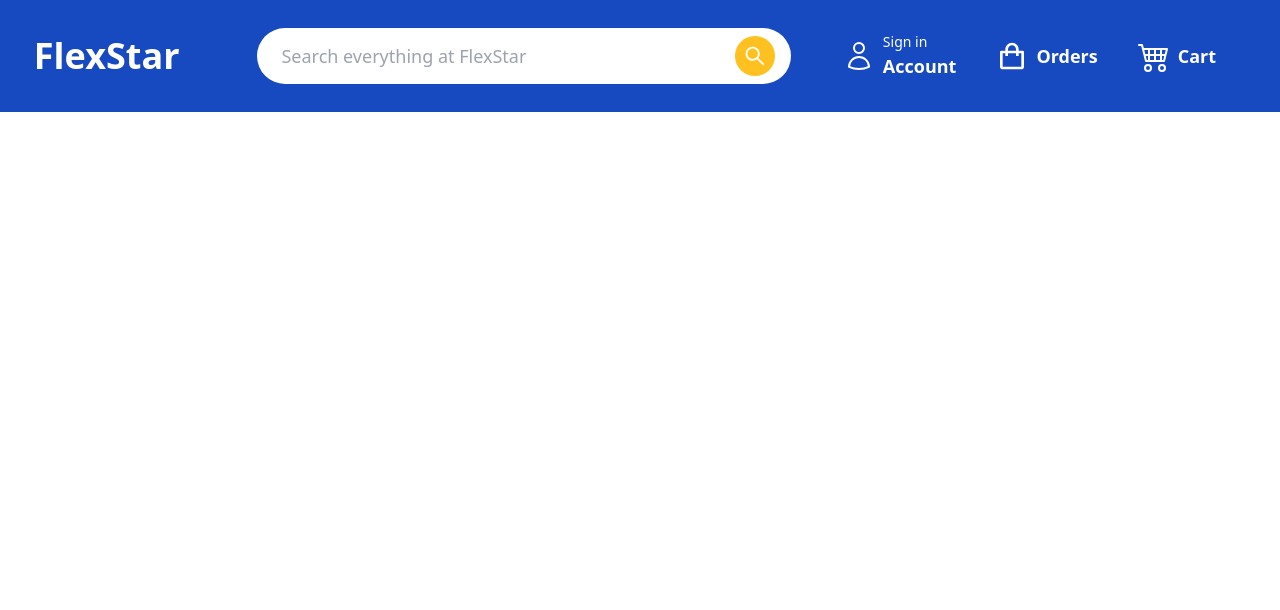
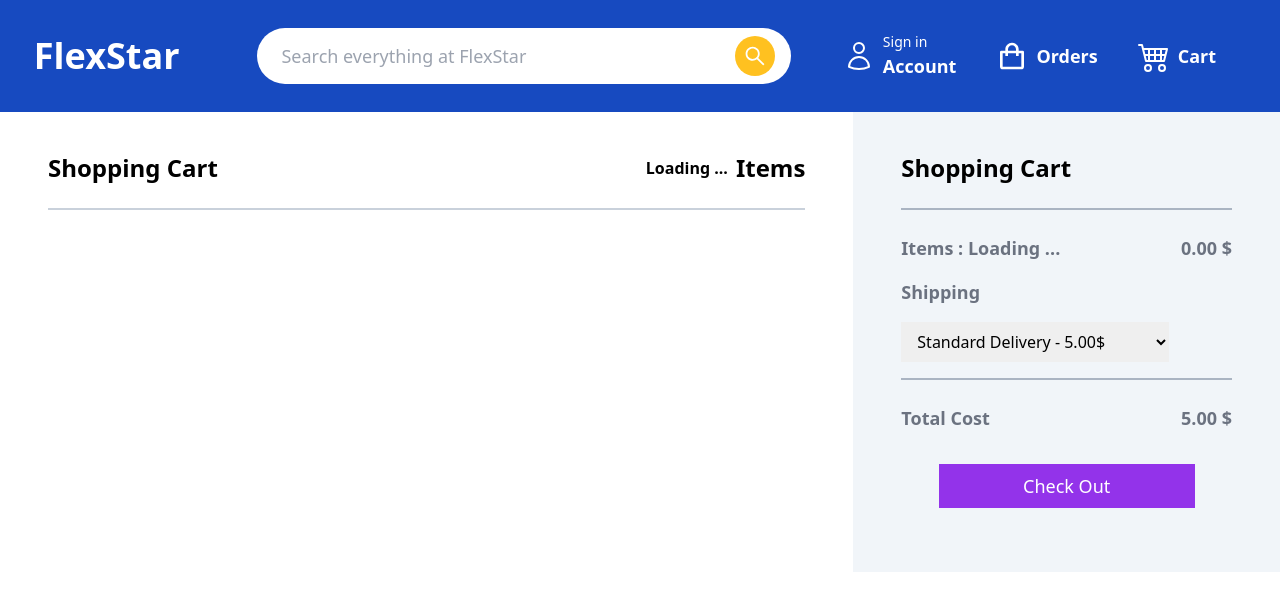
Before and after one commit to DARIOO33/ecommerce-sanity, a Next.js app: page /orders in a window 1280 px wide. Shown: the top 610 px of the page. Built offline with nearby package versions, Linux system fonts and the light colour scheme.

Commit message:
test like always

```diff
--- a/src/app/globals.css
+++ b/src/app/globals.css
@@ -9,7 +9,7 @@
 body {}
 
 .content {
-    padding: 1rem 2rem;
+
     max-width: 80rem;
     margin: auto;
 }
--- a/src/app/orders/Items.jsx
+++ b/src/app/orders/Items.jsx
@@ -2,10 +2,16 @@ import { useContext, useEffect } from "react"
 import CartContext from "@/context/CartContext"
 import Image from "next/image"
 import "./orders.css"
-
+import Price from "./orders-component/Price"
 
 
 export default function Items(params) {
+    function percentToInt(discount) {
+        if (discount == "") return 0
+        let discountNumber;
+        discount.length > 2 ? discountNumber = discount.substr(0, 2) : discountNumber = discount.substr(0, 1)
+        return Number(discountNumber)
+    }
     const { addItemToCart, deleteItemFromCart, cart, addQuantity, removeQuantity } = useContext(CartContext)
     function optimiseYourImage(imageurl, size) {
         const firstPartOfUrl = imageurl.substr(0, 50)
@@ -53,14 +59,13 @@ export default function Items(params) {
                             <p className="font-bold cursor-pointer text-xl" onClick={() => addQuantity(order.product_id)}>+</p>
                         </div>
                     </div>
-                    <div className="price laptop:w-2/12 mobile:w-full mobile:py-4 laptop:py-0 laptop:text-left ">
+                    <div className="price laptop:w-4/12 mobile:w-full mobile:py-4 laptop:py-0 laptop:text-left ">
+                        <Price value={((order.price) - ((order.price) * (percentToInt(order.discount) / 100))) * order.quantity} />
+
 
 
                     </div>
-                    <div className="total laptop:w-2/12 mobile:w-full mobile:py-4">
 
-
-                    </div>
                 </div >
             )))
             }
--- /dev/null
+++ b/src/app/orders/orders-component/ElementsN.jsx
@@ -0,0 +1,20 @@
+"use client"
+import { useContext } from 'react'
+import CartContext from '@/context/CartContext';
+export default function ElementsN() {
+    const { addItemToCart, cart } = useContext(CartContext)
+    let orders = "Loading"
+
+
+    try {
+        orders = cart.cartItems.length
+        // console.log(cart.cartItems.length);
+    }
+    catch {
+        orders = "Loading ..."
+    }
+    return (
+        <h1 className="text-lg text-center text-gray-500 font-bold">Items : {orders}</h1>
+    )
+
+};
--- /dev/null
+++ b/src/app/orders/orders-component/Nelements.jsx
@@ -0,0 +1,31 @@
+"use client"
+import { Suspense, useContext } from 'react'
+import CartContext from '@/context/CartContext';
+export default function Nelements(params) {
+    const { addItemToCart, cart } = useContext(CartContext)
+    let orders;
+
+
+    try {
+        orders = cart.cartItems.length
+        // console.log(cart.cartItems.length);
+    }
+    catch {
+        orders = "Loading ..."
+    }
+    return (
+        <>
+            {orders == "Loading ..." ?
+                <div className='flex items-center'>
+                    <p className='font-bold'>{orders}</p>
+                    <h1 className="ml-2 text-2xl font-bold"> Items</h1>
+                </div>
+                :
+                <h1 className="text-2xl font-bold">{orders} Items</h1>
+
+            }
+
+
+        </>
+    )
+};
--- /dev/null
+++ b/src/app/orders/orders-component/Price.jsx
@@ -0,0 +1,7 @@
+export default function Price({ value }) {
+    return (
+        <div className="flex w-1/2 h-4/5 m-auto justify-evenly items-center font-bold text-sm">
+            <h1>{value.toFixed(2)} $</h1>
+        </div>
+    )
+};
--- /dev/null
+++ b/src/app/orders/orders-component/Stepbackk.jsx
@@ -0,0 +1,11 @@
+"use client"
+import { useRouter } from "next/navigation"
+
+export default function Stepbackk(params) {
+    const router = useRouter()
+    return (
+        <p onClick={() => router.back()} className=" opacity-50 hover:opacity-90 ml-12 fixed bottom-4 text-blue-600 font-bold text-sm cursor-pointer bg-white px-4 py-2 rounded-full">Continue Shopping</p>
+
+    )
+
+};
--- /dev/null
+++ b/src/app/orders/orders-component/Total.jsx
@@ -0,0 +1,7 @@
+export default function Total({ total }) {
+    return (
+        <div className="flex w-full  h-4/5 m-auto justify-evenly items-center font-bold text-lg">
+            <h1>{total} $</h1>
+        </div>
+    )
+};
--- /dev/null
+++ b/src/app/orders/orders-component/TotalN.jsx
@@ -0,0 +1,32 @@
+"use client"
+import { useContext } from "react";
+import CartContext from "@/context/CartContext";
+export default function TotalN({ value }) {
+    function percentToInt(discount) {
+        if (discount == "") return 0
+        let discountNumber;
+        discount.length > 2 ? discountNumber = discount.substr(0, 2) : discountNumber = discount.substr(0, 1)
+        return Number(discountNumber)
+    }
+    const { addItemToCart, deleteItemFromCart, cart } = useContext(CartContext)
+    let orders = []
+    try {
+        if (cart.cartItems) {
+            orders = (cart.cartItems)
+
+        }
+
+    }
+    catch {
+        orders = []
+    }
+    // console.log(value);
+    let price = 0;
+    orders.forEach(order => {
+        price = price + Number(((order.price) - ((order.price) * (percentToInt(order.discount) / 100))) * order.quantity)
+
+    });
+    return (
+        <h1 className="text-lg text-center text-gray-500 font-bold">{price.toFixed(2)} $</h1>
+    )
+};
--- /dev/null
+++ b/src/app/orders/orders-component/TotalWithTax.jsx
@@ -0,0 +1,37 @@
+"use client"
+import { useContext } from "react";
+import CartContext from "@/context/CartContext";
+export default function TotalN({ tax }) {
+    function toNumber(str) {
+        let discountNumber;
+
+        str.length > 2 ? discountNumber = str.substr(0, 2) : discountNumber = str.substr(0, 1)
+        return discountNumber
+    }
+    function percentToInt(discount) {
+        if (discount == "") return 0
+        let discountNumber;
+        discount.length > 2 ? discountNumber = discount.substr(0, 2) : discountNumber = discount.substr(0, 1)
+        return Number(discountNumber)
+    }
+    const { addItemToCart, deleteItemFromCart, cart } = useContext(CartContext)
+    let orders = []
+    try {
+        if (cart.cartItems) {
+            orders = (cart.cartItems)
+
+        }
+
+    }
+    catch {
+        orders = []
+    }
+    let price = 0;
+    orders.forEach(order => {
+        price = price + Number(((order.price) - ((order.price) * (percentToInt(order.discount) / 100))) * order.quantity)
+
+    });
+    return (
+        <h1 className="text-lg text-center text-gray-500 font-bold">{(price + tax).toFixed(2)} $</h1>
+    )
+};
--- a/src/app/orders/page.js
+++ b/src/app/orders/page.js
@@ -4,17 +4,76 @@ import CartContext from "@/context/CartContext"
 import Image from "next/image"
 import "./orders.css"
 import Items from "./Items"
-
+import Nelements from "./orders-component/Nelements"
+import ElementsN from "./orders-component/ElementsN"
+import TotalWithTax from "./orders-component/TotalWithTax"
+import TotalN from "./orders-component/TotalN"
 export default function page(params) {
 
 
     return (
         <>
-
-            <Items />
+            <div className="order-container  w-full  laptop:flex mobile:block laptop:mt-0 pb-8  ">
+                <div className="ordered-items laptop:w-8/12 mobile:w-full px-12 pt-10">
+                    <div className="titles flex justify-between">
+                        <h1 className="text-2xl font-bold">Shopping Cart</h1>
+                        <Nelements />
+                    </div>
+                    <div className="mt-6 line w-full bg-slate-400 h-0.5 opacity-50 "></div>
 
 
+                    <Items />
 
+                </div>
+                <div className="item-price laptop:w-4/12 mobile:w-full bg-slate-100 pt-10 px-12 " >
+                    <h1 className="text-2xl font-bold">Shopping Cart</h1>
+
+                    <div className="mt-6 line w-full bg-slate-500 h-0.5 opacity-50 "></div>
+                    <div className="price-details mt-6 flex w-full justify-between">
+
+                        <ElementsN />
+                        <TotalN />
+                    </div>
+                    <label htmlFor="shipping">
+
+                        <h1 className="text-lg py-4 text-gray-500 font-bold">Shipping</h1>
+                    </label>
+
+                    <select className="text-xm px-3 py-2 pr-12 border-none" id="shipping">
+                        <option className="text-lg py-4 text-gray-500 font-bold" defaultValue >
+
+
+                            Standard Delivery - 5.00$
+
+                        </option>
+                    </select>
+                    {/* <label htmlFor="code">
+                        <h1 className="text-lg py-4 text-gray-500 font-bold">Promo Code</h1>
+                    </label>
+
+                    <p className="pb-4">
+                        <input type="text" id="code" placeholder="Enter Your Code" className="text-xm px-6 py-2 pr-12" />
+                    </p>
+
+                    <div className="py-4">
+                        <button className="bg-red-500 hover:bg-red-800 active:opacity-80 py-2 px-8 text-xm text-white">Apply</button>
+                    </div> */}
+                    <div className="mt-4 line w-full bg-slate-500 h-0.5 opacity-50 "></div>
+                    <div className="price-details mt-6 flex w-full justify-between">
+
+                        <h1 className="text-lg text-center text-gray-500 font-bold">Total Cost</h1>
+
+                        <TotalWithTax tax={5} />
+                    </div>
+
+                    <div className="py-8 text-center pb-16">
+                        <button className="bg-purple-600 hover:bg-purple-900 active:opacity-80 py-2 px-8 w-64 text-lg text-white ">Check Out</button>
+                    </div>
+
+                </div>
+            </div>
+            {/* <Stepbackk /> */}
         </>
+
     )
 };
```
